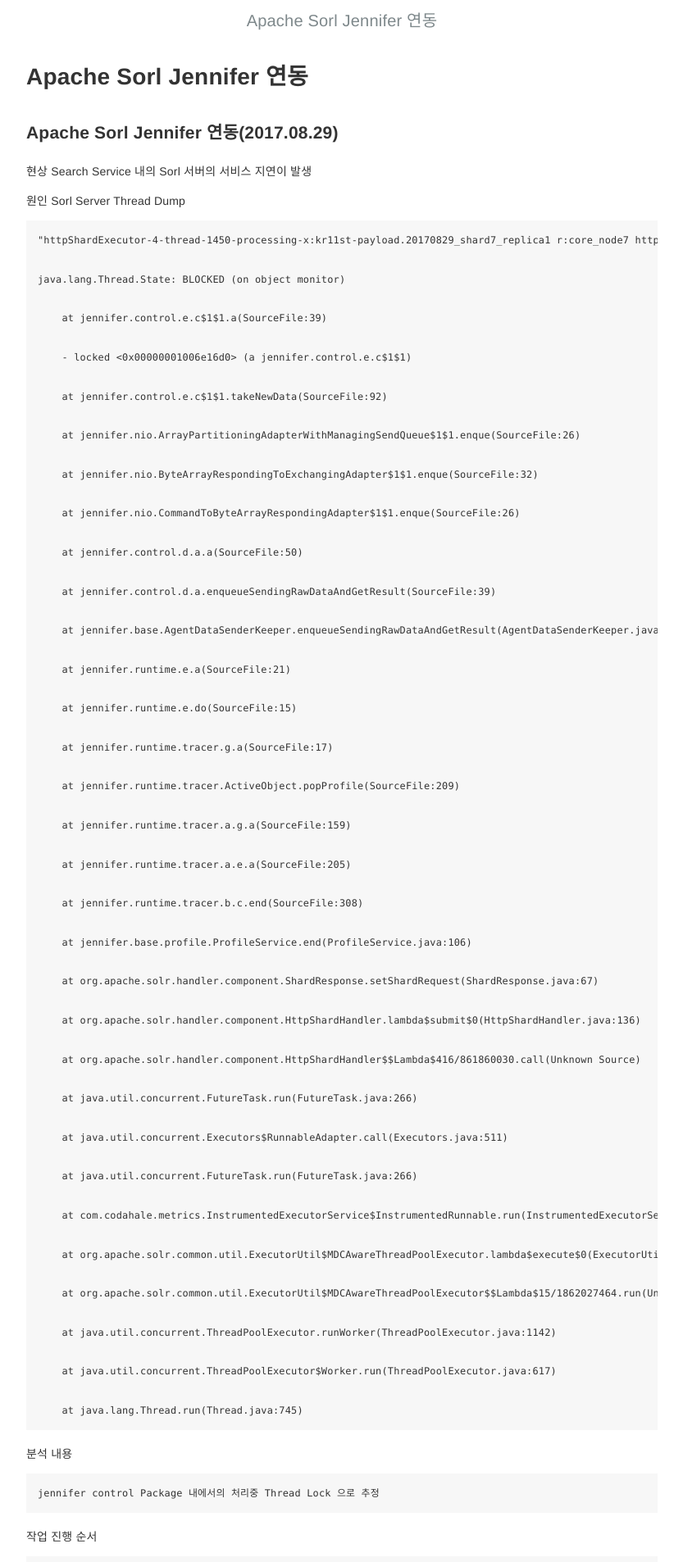
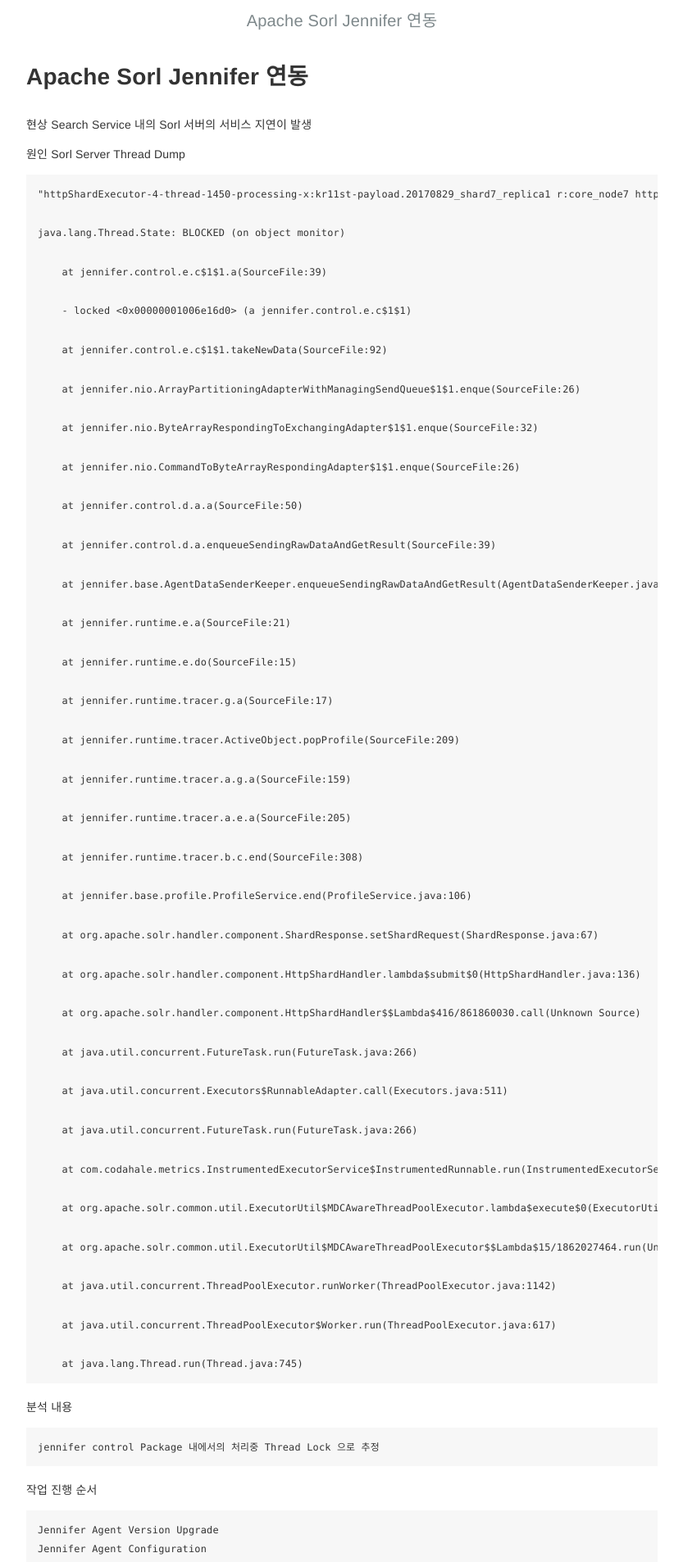
Before and after one commit to SpiritOfDeath/SpiritofDeath.github.io, a Jekyll site: the page built from _posts/2020/2020-01/2020-01-20-01-post.md, in a window 1280 px wide. Shown: the top 1906 px of the page at 82% size, without its empty margins (223-1056 px from the left). Built offline with Jekyll 4.4.1, drawn with Linux system fonts in a browser that asks for light colours; our own code applies the rules of GitHub Pages for plain Markdown files.

Commit message:
이미지 테스트

```diff
--- a/_posts/2020/2020-01/2020-01-20-01-post.md
+++ b/_posts/2020/2020-01/2020-01-20-01-post.md
@@ -1,10 +1,10 @@
 ---
-title: "Apache Sorl Jennifer 연동"
-date: 2020-01-20
-categories: [ jennifer ]
+title: Apache Sorl Jennifer 연동
+author: Lucifer
+date: 2017-08-29
+categories: jennifer
+layout: post
 ---
-### Apache Sorl Jennifer 연동(2017.08.29)
-
 현상
     Search Service 내의 Sorl 서버의 서비스 지연이 발생
 
```
